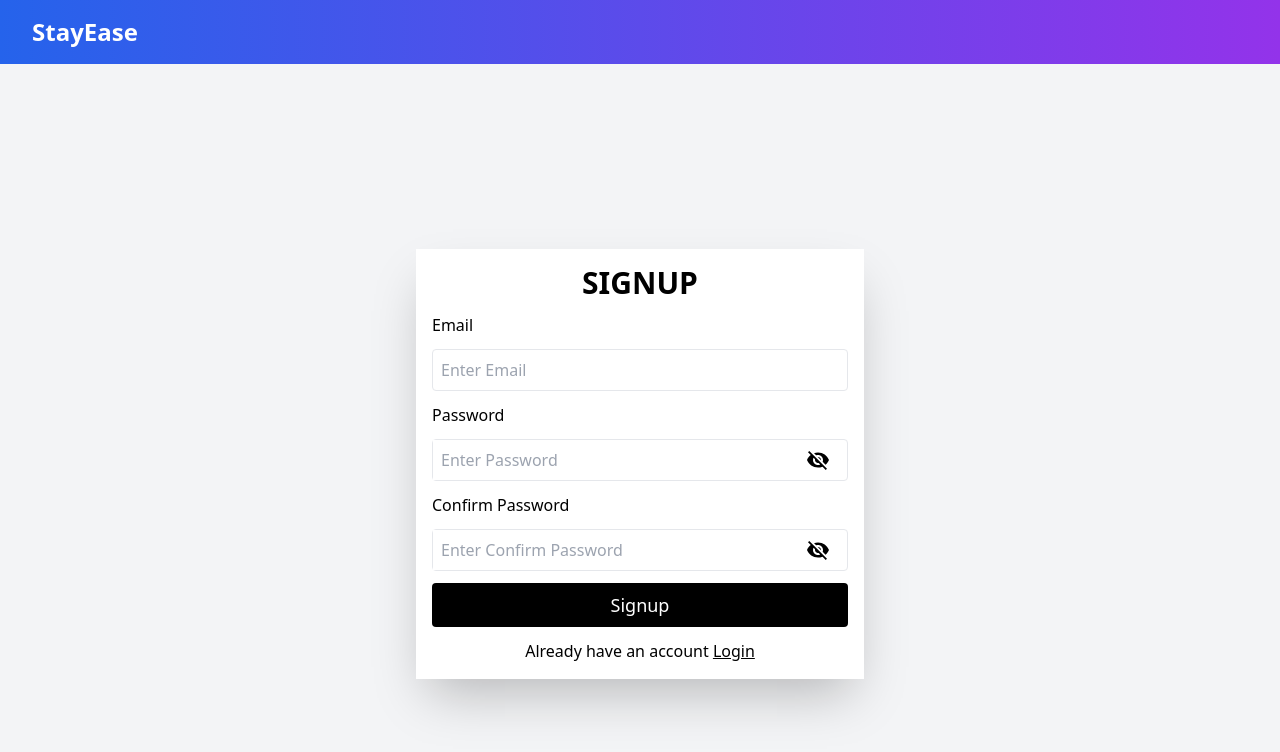
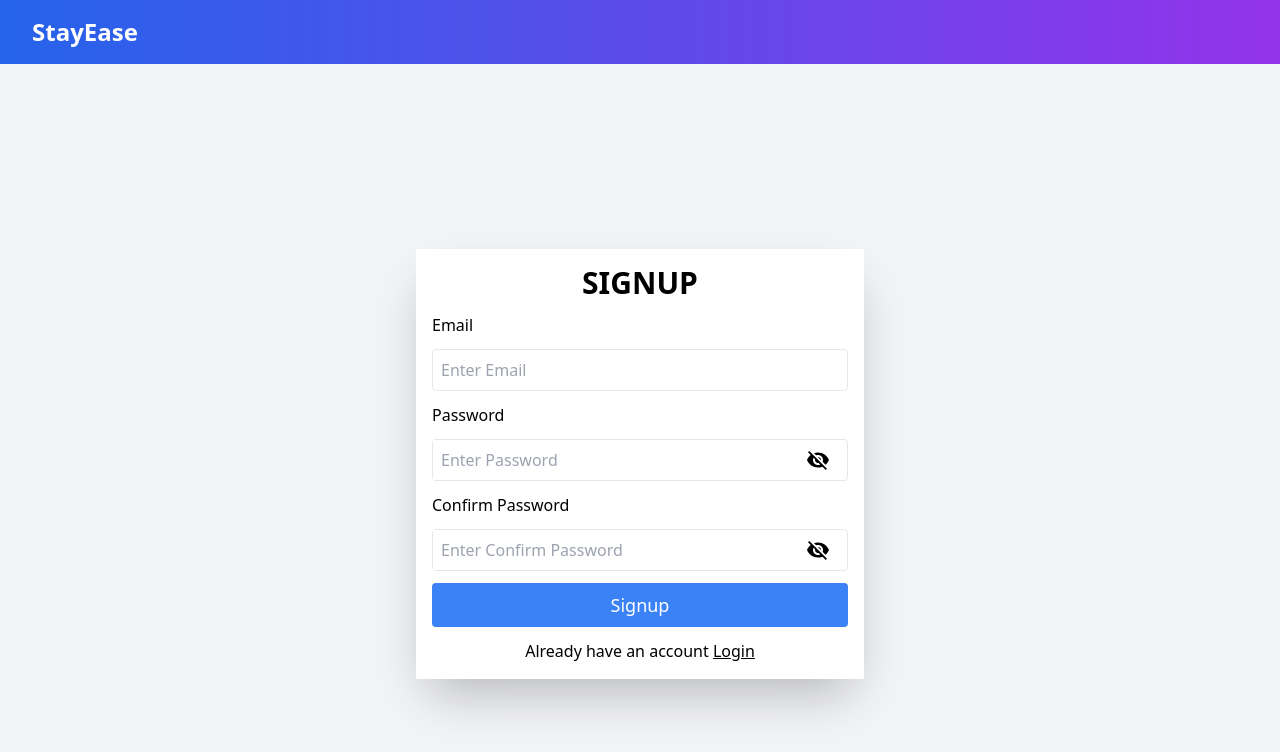
Before and after one commit to mehjbeen22/G-1-Hotel_Website, a React (Vite) app: page / in a window 1280 px wide. Shown: the top 752 px of the page. Built offline with nearby package versions, Linux system fonts and the light colour scheme.

Commit message:
modify some styling

```diff
--- a/src/pages/Login.jsx
+++ b/src/pages/Login.jsx
@@ -76,7 +76,7 @@ const Login = () => {
           )}
         </div>
 
-        <button className="bg-black text-white p-2 rounded text-lg">
+        <button className="bg-blue-500 text-white p-2 rounded text-lg">
           Login
         </button>
 
--- a/src/pages/Navbar.jsx
+++ b/src/pages/Navbar.jsx
@@ -9,7 +9,7 @@ const Navbar = () => {
       <div className="max-w-7xl mx-auto px-4 sm:px-6 lg:px-8">
         <div className="flex items-center justify-between h-16">
           <div className="flex items-center">
-            <Link to="/" className="text-white font-bold text-2xl">
+            <Link to="/home" className="text-white font-bold text-2xl">
               StayEase
             </Link>
           </div>
--- a/src/pages/Signup.jsx
+++ b/src/pages/Signup.jsx
@@ -100,7 +100,7 @@ const Signup = () => {
             <VisibilityOffIcon onClick={handleShowConfirmPswrd} />
           )}
         </div>
-        <button className="bg-black text-white p-2 rounded text-lg">
+        <button className="bg-blue-500 text-white p-2 rounded text-lg">
           Signup
         </button>
 
```
